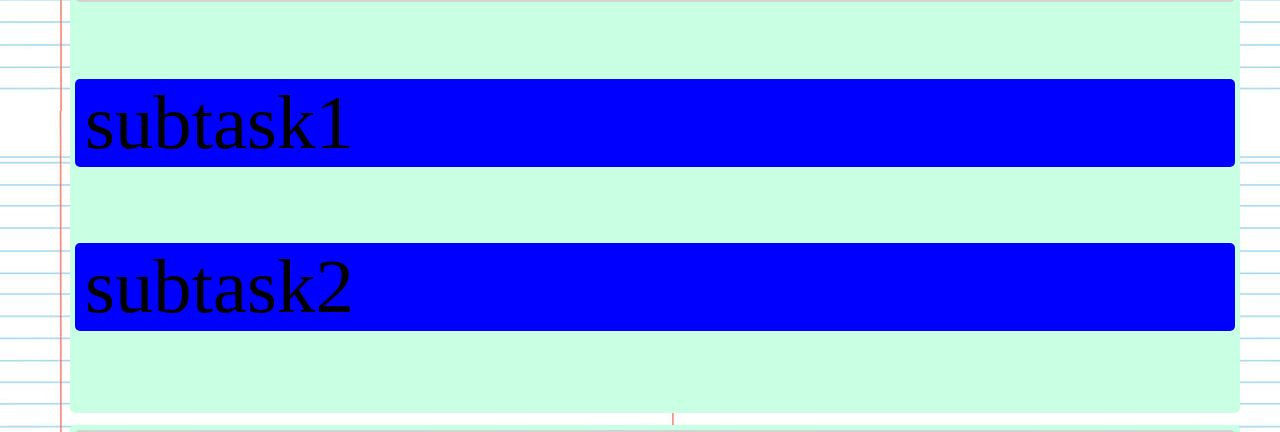
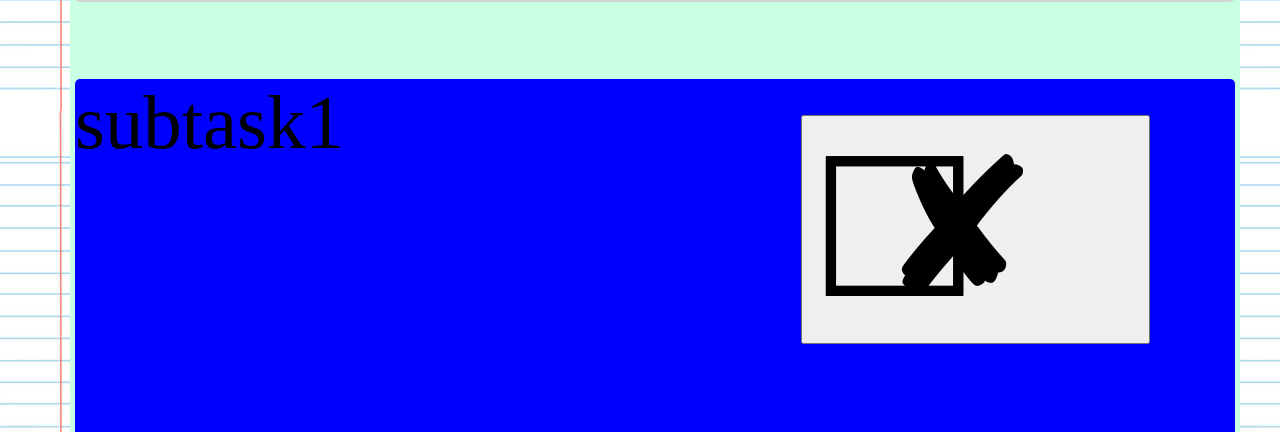
Before and after one commit to lwright249/ThinkItThru, a plain HTML site: page ThinkItThruSiteFiles/dashboard.html in a window 1280 px wide. Shown: the part 1299-1731 px from the top of the page. Drawn offline with Linux system fonts and the light colour scheme.

Commit message:
UI commit

```diff
--- a/ThinkItThruSiteFiles/Styles/dashboard.css
+++ b/ThinkItThruSiteFiles/Styles/dashboard.css
@@ -186,5 +186,21 @@ h2{
 .Subtask p{
   text-align: left;
   font-size: 6vw;
-  padding-left: 10px;
 }
+
+.Subtask button{
+  background-color: none;
+  position: relative;
+  left: 25vw;
+  bottom: 10vw;
+}
+
+.Subtask span{
+  font-size: 15vw;
+}
+
+#subcheckmark{
+  position:relative;
+  right: 8vw;
+  visibility: show;
+}
--- a/ThinkItThruSiteFiles/dashboard.html
+++ b/ThinkItThruSiteFiles/dashboard.html
@@ -57,7 +57,8 @@
                 <div class="CheckBtn"><button onclick="showCheck()"><span>&#9744</span><span id="checkmark">&#10008</span></button></div>
             </div>
 
-            <div class="Subtask"><p>subtask1</p></div>
+            <div class="Subtask"><p>subtask1</p>
+                <button onclick="showCheck()"><span>&#9744</span><span id="subcheckmark">&#10008</span></button></div>
             <div class="Subtask"><p>subtask2</p></div>
         </div>
 
```
